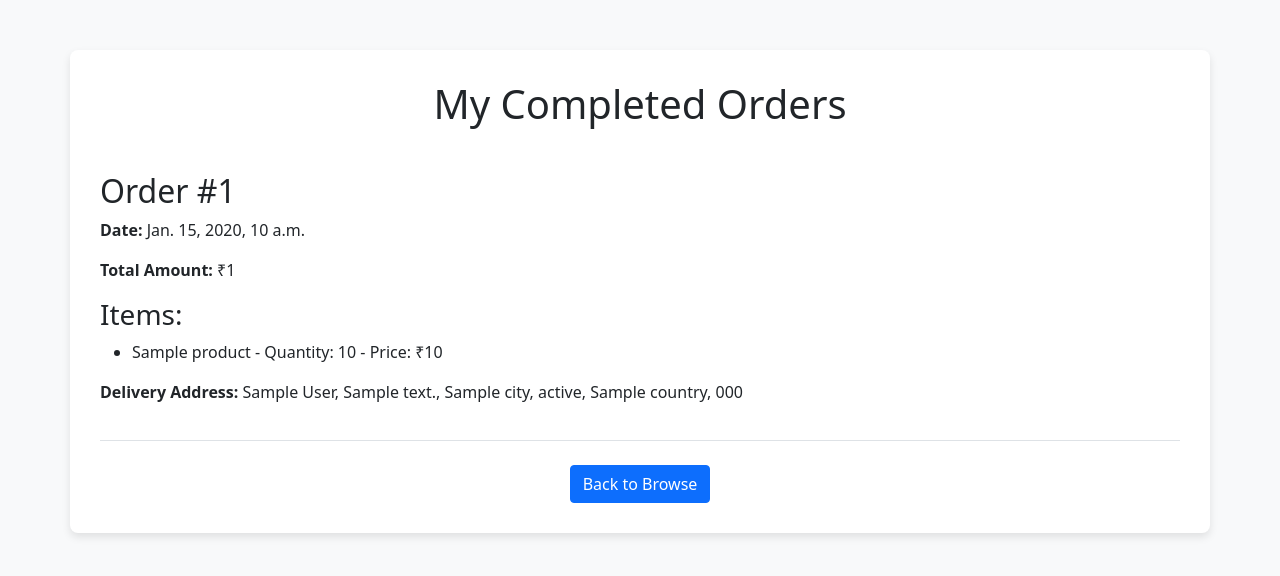
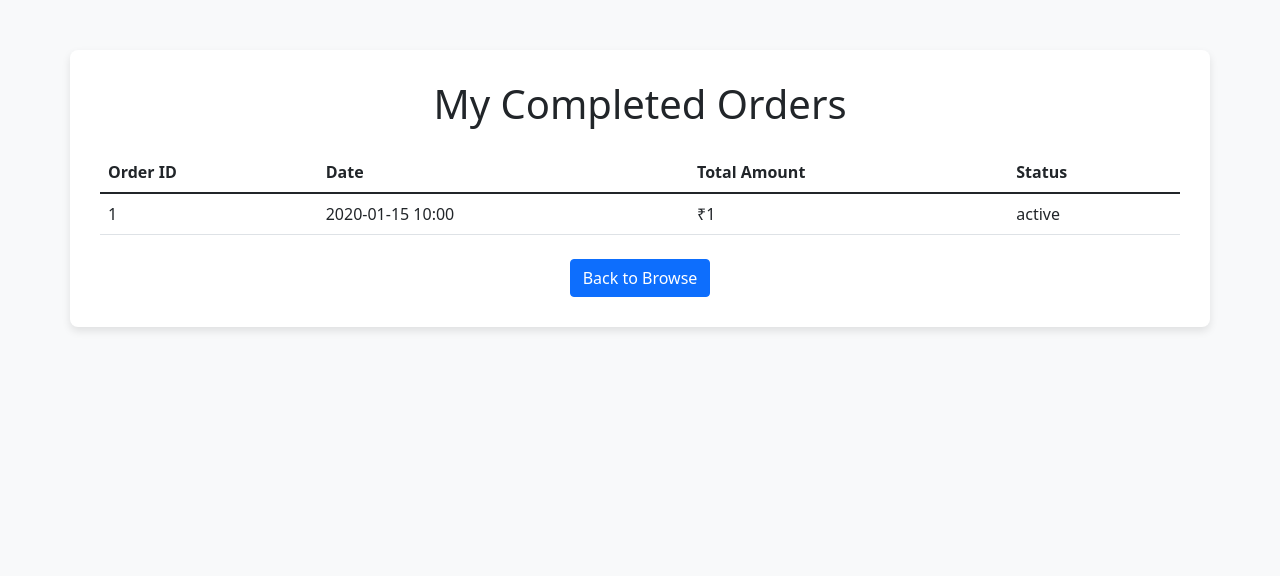
Before and after one commit to DhanushMenon/SpareHub, a Django app: template sparehub/templates/completed_orders.html in a window 1280 px wide. Shown: the top 576 px of the page. Run offline with Django 3.2, Linux system fonts and the light colour scheme; the template is opened without the code that fills it: most values are stand-ins (such as "Sample title", 1, 10 or a date in 2020).

Commit message:
Customer View Orders

```diff
--- a/sparehub/spares/urls.py
+++ b/sparehub/spares/urls.py
@@ -73,4 +73,5 @@ urlpatterns = [
     path('complete/<backend>/', csrf_exempt(social_views.complete), name='social:complete'),
 
 
+    path('completed-orders/', views.completed_orders, name='completed_orders'),
 ]
--- a/sparehub/templates/browse_customer.html
+++ b/sparehub/templates/browse_customer.html
@@ -126,7 +126,7 @@
                         </a>
                         <ul class="dropdown-menu dropdown-menu-end" aria-labelledby="navbarDropdown">
                             <li><a class="dropdown-item" href="#">Profile</a></li>
-                            <li><a class="dropdown-item" href="#">Orders</a></li>
+                            <li><a class="dropdown-item" href="{% url 'spares:completed_orders' %}">Orders</a></li>
                             <li><hr class="dropdown-divider"></li>
                             <li>
                                 <form method="post" action="{% url 'logout' %}">
--- a/sparehub/templates/company_orders.html
+++ b/sparehub/templates/company_orders.html
@@ -40,7 +40,7 @@
                         <td>{{ item.product.name }}</td>
                         <td>{{ item.quantity }}</td>
                         <td>{{ order_info.order.created_at|date:"Y-m-d H:i" }}</td>
-                        <td>{{ order_info.order.user.customer.address }}</td>  <!-- Assuming you have a related Customer model -->
+                        <td>{{ order_info.order.user.customer.address }}</td>
                     </tr>
                     {% endfor %}
                 {% empty %}
--- a/sparehub/templates/completed_orders.html
+++ b/sparehub/templates/completed_orders.html
@@ -28,22 +28,30 @@
 <body>
     <div class="container orders-container">
         <h1 class="text-center mb-4">My Completed Orders</h1>
-        {% for order in orders %}
-            <div class="order-item">
-                <h2>Order #{{ order.id }}</h2>
-                <p><strong>Date:</strong> {{ order.created_at }}</p>
-                <p><strong>Total Amount:</strong> ₹{{ order.total_amount }}</p>
-                <h3>Items:</h3>
-                <ul>
-                    {% for item in order.items.all %}
-                        <li>{{ item.product.name }} - Quantity: {{ item.quantity }} - Price: ₹{{ item.price }}</li>
+        {% if orders %}
+            <table class="table">
+                <thead>
+                    <tr>
+                        <th>Order ID</th>
+                        <th>Date</th>
+                        <th>Total Amount</th>
+                        <th>Status</th>
+                    </tr>
+                </thead>
+                <tbody>
+                    {% for order in orders %}
+                    <tr>
+                        <td>{{ order.id }}</td>
+                        <td>{{ order.created_at|date:"Y-m-d H:i" }}</td>
+                        <td>₹{{ order.total_amount }}</td>
+                        <td>{{ order.get_status_display }}</td>
+                    </tr>
                     {% endfor %}
-                </ul>
-                <p><strong>Delivery Address:</strong> {{ order.address.full_name }}, {{ order.address.street_address }}, {{ order.address.city }}, {{ order.address.state }}, {{ order.address.country }}, {{ order.address.pincode }}</p>
-            </div>
-        {% empty %}
+                </tbody>
+            </table>
+        {% else %}
             <p>You have no completed orders.</p>
-        {% endfor %}
+        {% endif %}
         <div class="text-center mt-4">
             <a href="{% url 'spares:browse_customer' %}" class="btn btn-primary">Back to Browse</a>
         </div>
```
Also changed, not shown: sparehub/spares/views.py (+46 -3 lines), sparehub/db.sqlite3.
